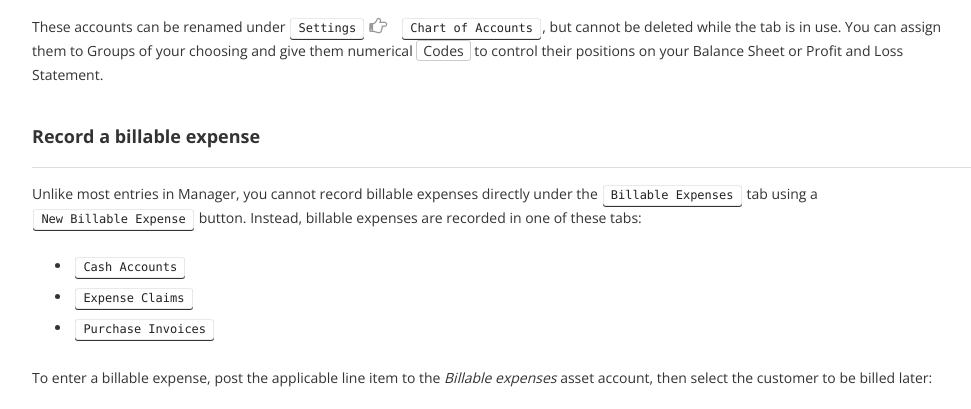
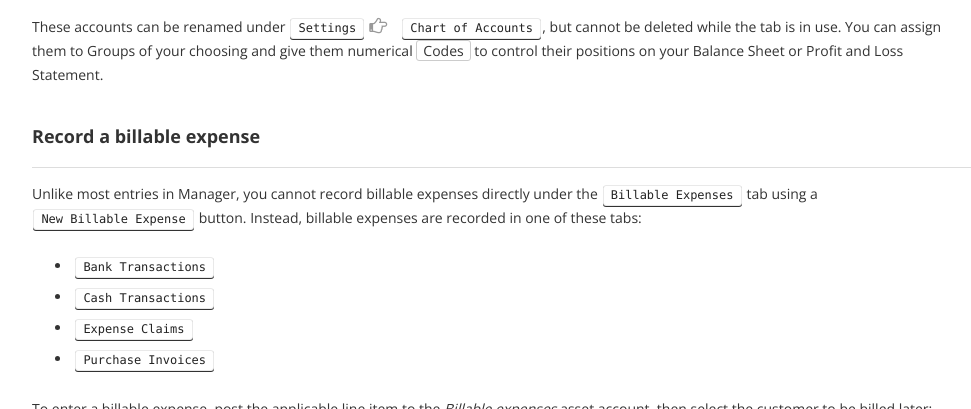
Before and after one commit to 3etechinns/www.manager.io, a Jekyll site: the page built from _guides/5503.html, in a window 1280 px wide and 900 px high, scrolled down 890 px, cut to the strip 0-409 px from the top of the window. Shown: the whole strip, without its empty margins (138-1109 px from the left). Built offline with Jekyll 4.4.1, drawn with Linux system fonts in a browser that asks for light colours; nearby versions of some CDN libraries; comment, search, counter and statistics services are not loaded.

Commit message:
Guide update

```diff
--- a/_guides/5503.html
+++ b/_guides/5503.html
@@ -1,7 +1,7 @@
 ---
 layout: guide
 title: Record billable expenses
-tags: billable-expenses beginner
+tags: cash-transactions billable-expenses bank-transactions beginner
 ---
 {% raw %}
 <p><strong>Billable expenses</strong> are expenses incurred on behalf of a customer. They do not appear on your Profit and Loss Statement, because they are not expenses of your business. Instead, they will reside temporarily on your Balance Sheet and be passed through to the customer by invoicing.</p>
@@ -15,7 +15,8 @@ tags: billable-expenses beginner
 <h3>Record a billable expense</h3>
 <p>Unlike most entries in Manager, you cannot record billable expenses directly under the <kbd>Billable Expenses</kbd> tab using a <kbd>New Billable Expense</kbd> button. Instead, billable expenses are recorded in one of these tabs:</p>
 <ul>
-<li><kbd>Cash Accounts</kbd></li>
+<li><kbd> Bank Transactions</kbd></li>
+<li><kbd>Cash Transactions</kbd></li>
 <li><kbd>Expense Claims</kbd></li>
 <li><kbd>Purchase Invoices</kbd></li>
 </ul>
```
